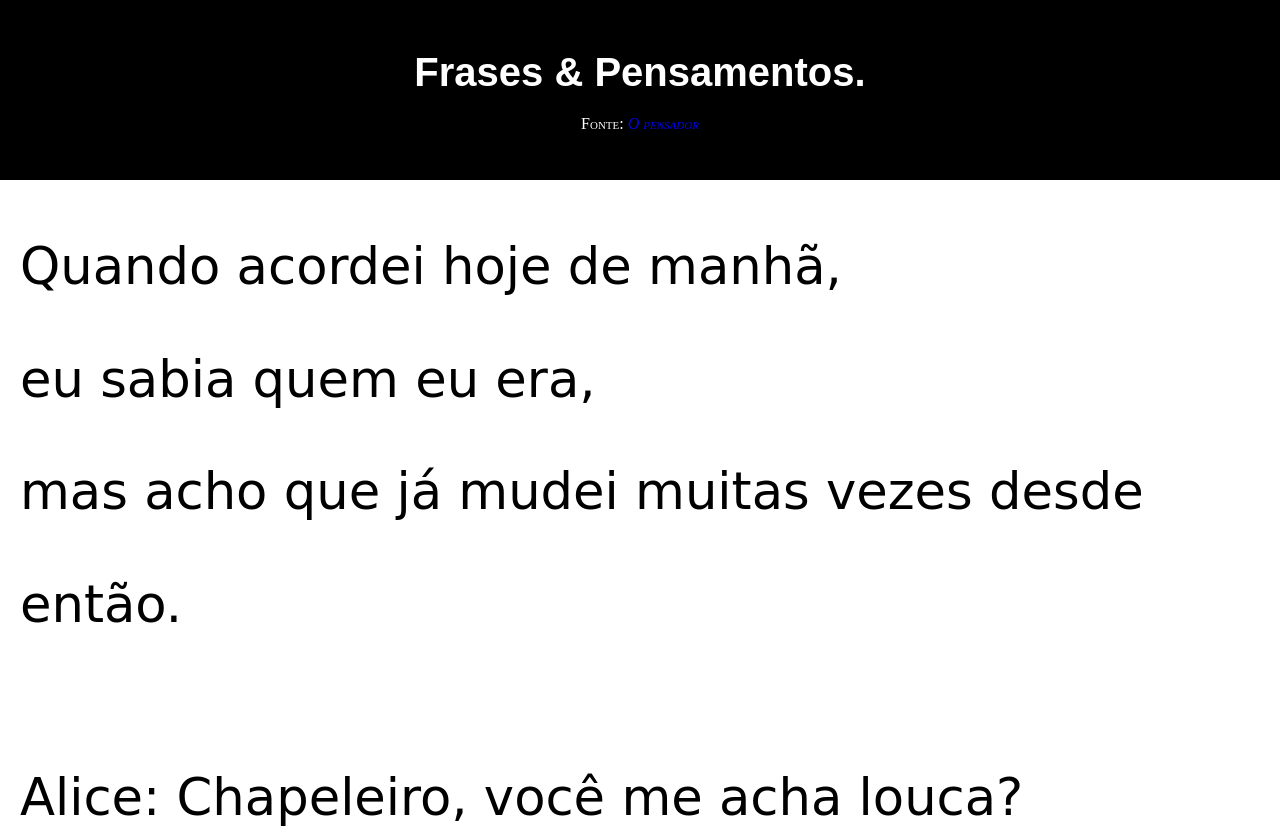
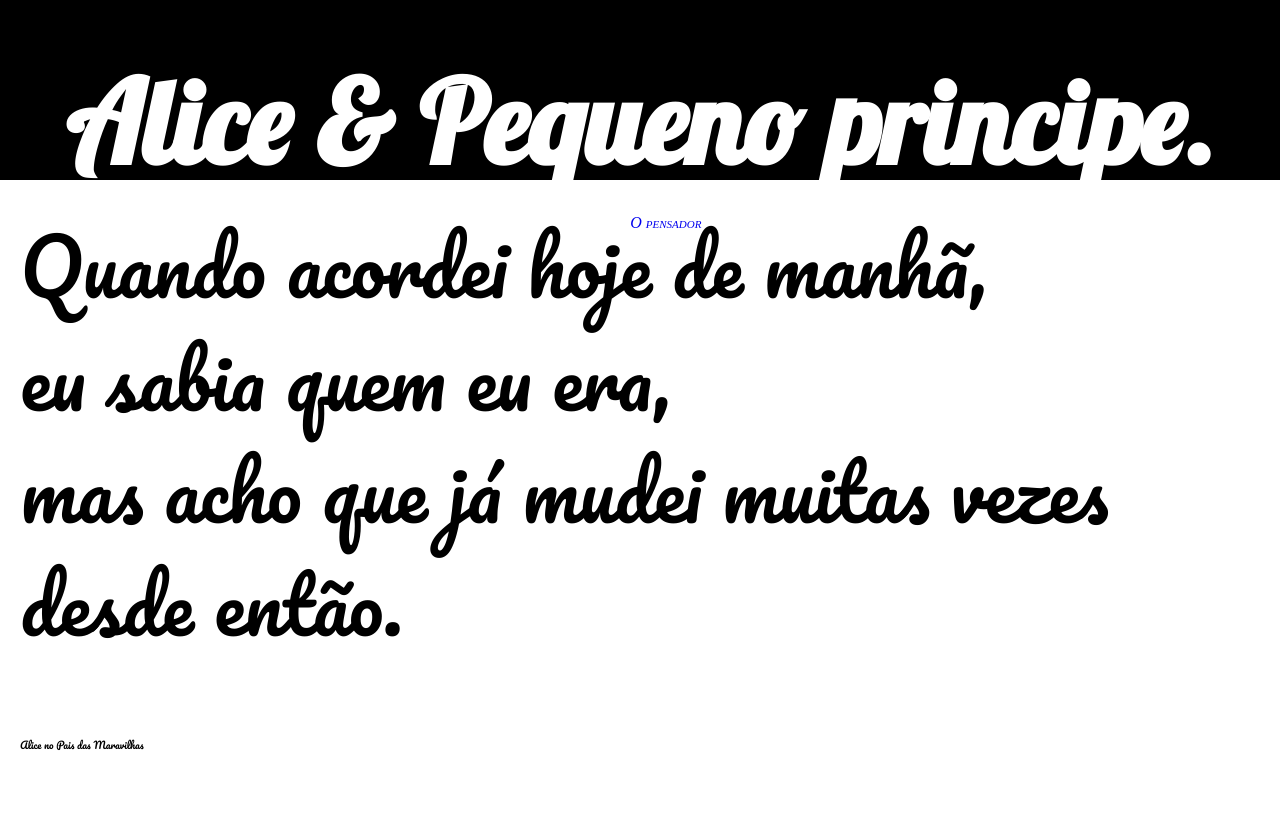
Before and after one commit to Juaumn/projeto-frases, a plain HTML site: page index.html in a window 1280 px wide. Shown: the top 828 px of the page. Drawn offline with Linux system fonts and the light colour scheme.

Commit message:
finalizado

```diff
--- a/index.html
+++ b/index.html
@@ -12,8 +12,8 @@
 
 <body>
     <header>
-        <h1>Frases & Pensamentos.</h1>
-        <p>Fonte:<a href="https://www.pensador.com/" target="_blank"><cite> O pensador</cite></a></p>
+        <h1>Alice & Pequeno principe.</h1>
+        <p>Frases:<a href="https://www.pensador.com/" target="_blank"><cite> O pensador</cite></a></p>
     </header>
 
     <!-- alice-->
--- a/style.css
+++ b/style.css
@@ -5,17 +5,25 @@
     padding: 0px;
     margin: 0px;
 }
+@font-face {
+    font-family: face;
+    src: url(font/Pacifico-Regular.ttf);
+}
 
-@import url('https://fonts.googleapis.com/css2?family=Shadows+Into+Light&display=swap');
+@font-face {
+    font-family: fontizinha;
+    src: url(font/Lobster-Regular.ttf);
+}
 
-@import url('https://fonts.googleapis.com/css2?family=Fjalla+One&display=swap');
-
-@import url('https://fonts.googleapis.com/css2?family=Lobster&display=swap');
+@font-face {
+    font-family: dancinha;
+    src: url(font/DancingScript-VariableFont_wght.ttf);
+}
 
 :root {
-    --fontt: 'Fjalla One', sans-serif;
-    --fonti: 'Lobster', cursive;
-    --fontn: 'Shadows Into Light', cursive;
+    --font1:face ;
+    --font2:fontizinha;
+    --font3:dancinha;
 }
 
 header {
@@ -25,9 +33,10 @@ header {
     height: 180px;
 }
 header > h1 {
-    font-size: 5vh;
+    font-size: 9vw;
     font-family: var(--fontt);
     padding: 50px 10px 10px 10px;
+    font-family: var(--font2);
 }
 header > p {
     font-variant: small-caps;
@@ -52,6 +61,8 @@ blockquote.normal {
 }
 blockquote.normal > p {
     padding: 30px 0px 50px 20px;
+    font-family: var(--font1);
+    font-size: 6vw;
 }
 
 blockquote.img {
@@ -62,16 +73,16 @@ blockquote.img {
     background-repeat: no-repeat;
 }
 blockquote.img > p {
-    background-color: rgba(169, 169, 169, 0.445);
-    color: white;
+    background-color: rgba(10, 10, 10, 0.445);
+    color: rgb(255, 255, 255);
     display: inline-block;
-    margin: 50px 10px 50px 20px;
+    margin: 50px 50px 50px 10px;
     border-radius: 10px;
     padding: 10px;
-    font-family: var(--fontn);
-    font-size: 4.2vw;
+    font-size: 6vw;
+    font-family: var(--font3);
     line-height: 2.2em;
-    text-shadow: 2px 2px 2px rgba(0, 0, 0, 0.705);
+    text-shadow: 2px 2px 2px rgba(0, 0, 0, 0.836);
     box-shadow: 1px 1px 5px rgba(0, 0, 0, 0.164);
 }
 #chapeleiro {
@@ -86,10 +97,20 @@ blockquote.img > p {
 #raposa {
     background-image: url(imagens/pequeno-principe-e-raposa-1200x800.webp);
 }
+.alice::after {
+    content: 'Alice no Pais das Maravilhas';
+    font-size: 10px;
 
+}
+.pequeno::after {
+    content: 'O Pequeno Príncipe';
+    font-size: 10px;
+
+}
 footer {
     background-color: black;
     color: white;
     text-align: center;
     padding: 10px;
+    font-family: 'Times New Roman', Times, serif;
 }
```
Also changed, not shown: font/DancingScript-VariableFont_wght.ttf (added), font/Lobster-Regular.ttf (added), font/OFL.txt, font/README.txt (added), font/static/DancingScript-Bold.ttf (added), font/static/DancingScript-Medium.ttf (added), font/static/DancingScript-Regular.ttf (added), font/static/DancingScript-SemiBold.ttf (added).
